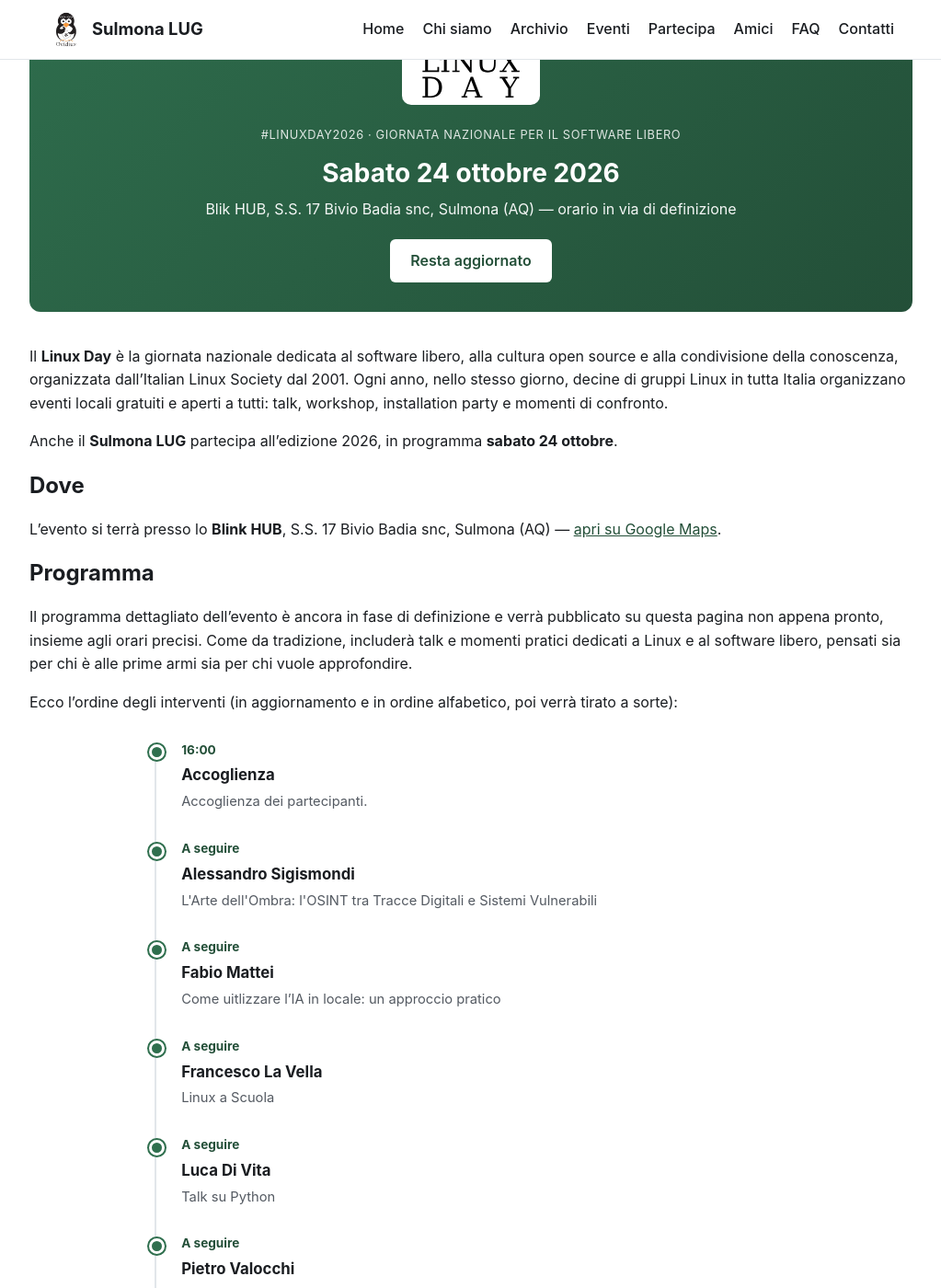
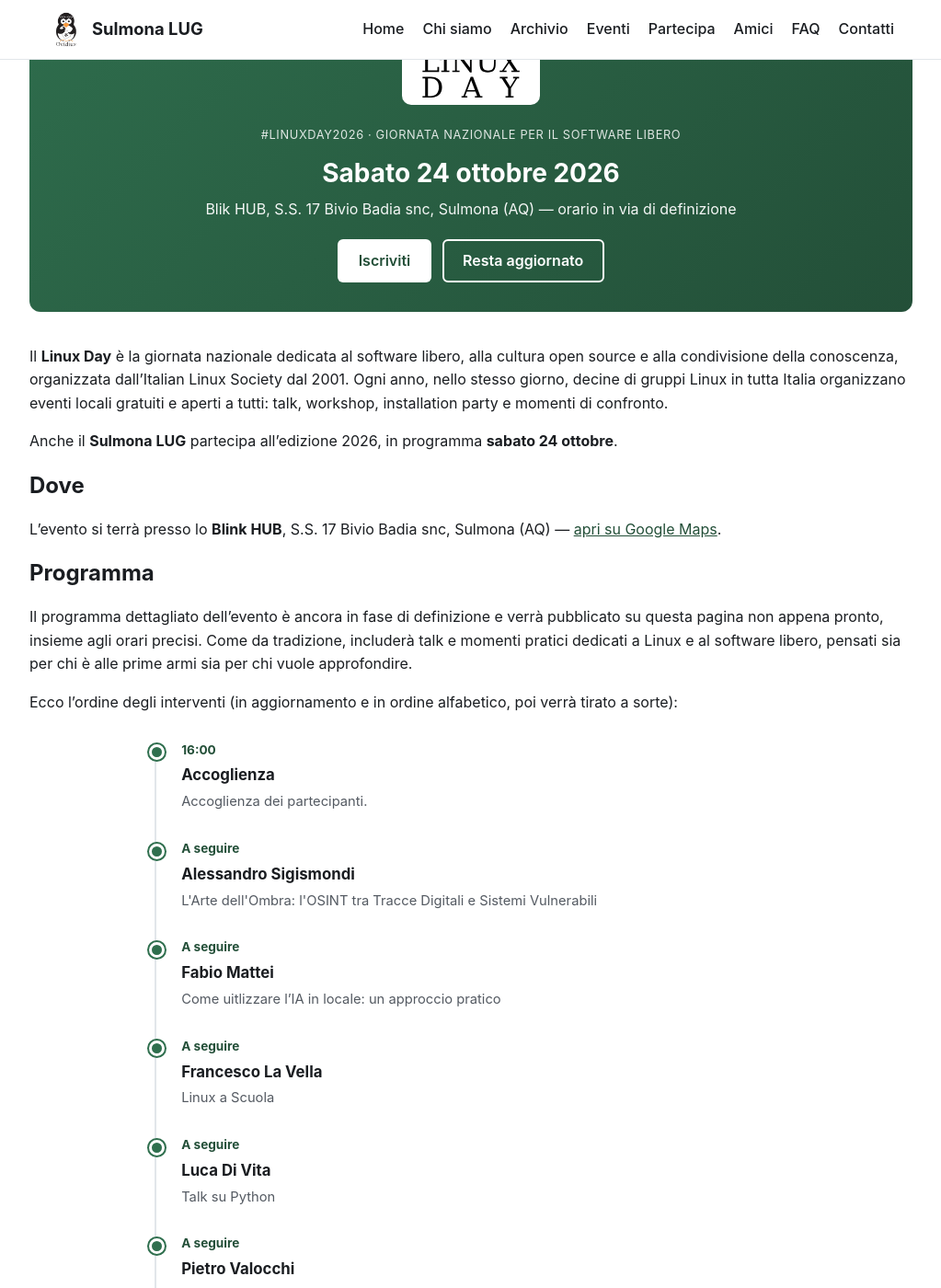
Before and after one commit to Sulmona-LUG/sulmona-lug.github.io, a Jekyll site: the page built from linux-day-2026.md, in a window 1280 px wide and 1400 px high, scrolled down 283 px. Shown: the whole window at 92% size, without its empty margins (128-1151 px from the left). Built offline with Jekyll 4.4.1, drawn with Linux system fonts in a browser that asks for light colours; some of the changed text lies outside the part shown.

Commit message:
Linux Day 2026: link al modulo di iscrizione LimeSurvey
Co-Authored-By: Claude Opus 5.5 <noreply@anthropic.com>

```diff
--- a/assets/css/style.scss
+++ b/assets/css/style.scss
@@ -397,3 +397,22 @@ th, td { border: 1px solid var(--border); padding: .5rem .75rem; text-align: lef
   width: 100%;
   height: auto;
 }
+
+.event-banner-actions {
+  display: flex;
+  flex-wrap: wrap;
+  justify-content: center;
+  gap: .75rem;
+}
+.btn-outline {
+  border: 2px solid #fff;
+  color: #fff;
+  padding: calc(.65rem - 2px) calc(1.4rem - 2px);
+}
+.btn-outline:hover { background: rgba(255, 255, 255, .15); }
+.btn-accent {
+  background: var(--accent);
+  color: var(--bg);
+}
+.btn-accent:hover { background: var(--accent-dark); color: var(--bg); }
+.signup-cta { text-align: center; margin: 1.5rem 0; }
--- a/linux-day-2026.md
+++ b/linux-day-2026.md
@@ -12,7 +12,10 @@ description: >-
   <p class="event-banner-tag">#LinuxDay2026 · Giornata Nazionale per il Software Libero</p>
   <p class="event-banner-date">Sabato 24 ottobre 2026</p>
   <p class="event-banner-loc">Blik HUB, S.S. 17 Bivio Badia snc, Sulmona (AQ) — orario in via di definizione</p>
-  <a class="btn btn-primary" href="https://t.me/{{ site.social.telegram }}">Resta aggiornato</a>
+  <div class="event-banner-actions">
+    <a class="btn btn-primary" href="https://iscrizioni.sulmonalug.it/261024" target="_blank" rel="noopener">Iscriviti</a>
+    <a class="btn btn-outline" href="https://t.me/{{ site.social.telegram }}">Resta aggiornato</a>
+  </div>
 </div>
 
 Il **Linux Day** è la giornata nazionale dedicata al software libero, alla cultura open
@@ -111,6 +114,20 @@ L'evento è **gratuito e aperto a tutti**: non serve alcuna competenza tecnica p
 - Il Linux Day è un evento nazionale: sul [sito ufficiale linuxday.it](https://www.linuxday.it/2026/)
   trovi l'elenco di tutti gli eventi in Italia.
 
+## Iscrizione
+
+L'ingresso è libero, ma ti chiediamo di **iscriverti**: sapere in anticipo quanti saremo
+ci aiuta a organizzare gli spazi, e sapere se sei curioso, esperto o tecnico avanzato,
+studente o professionista, ci permette di **calibrare gli interventi** sul pubblico.
+
+Il modulo richiede un minuto e gira su [LimeSurvey](https://www.limesurvey.org/),
+software libero ospitato sul nostro server: i tuoi dati restano a noi e servono
+solo per l'organizzazione dell'evento.
+
+<p class="signup-cta">
+  <a class="btn btn-accent" href="https://iscrizioni.sulmonalug.it/261024" target="_blank" rel="noopener">Iscriviti al Linux Day 2026</a>
+</p>
+
 ## Un po' di storia
 
 Il Sulmona LUG partecipa al Linux Day dal 2003: dai un'occhiata alle foto delle edizioni
```
